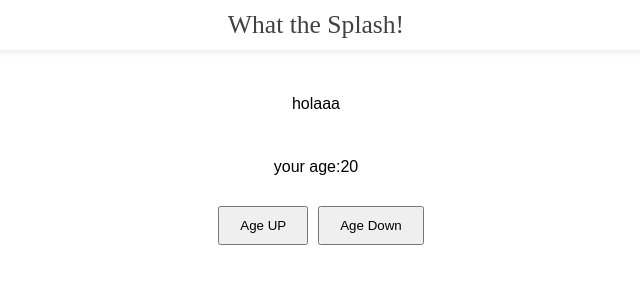
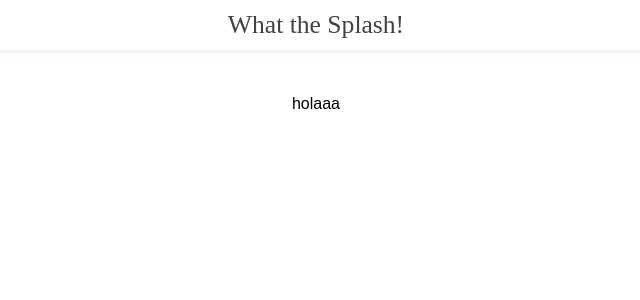
Before and after one commit to yamitrvg12/splash-image, a React (Create React App) app: page / in a window 1280 px wide. Shown: the top 300 px of the page, without its empty margins (324-964 px from the left). Built offline with nearby package versions, Linux system fonts and the light colour scheme.

Commit message:
Remove unnecessary code

```diff
--- a/src/App.js
+++ b/src/App.js
@@ -5,16 +5,10 @@ import { connect } from 'react-redux';
 import Header from './components/Header';
 import ImageGrid from './components/ImageGrid';
 
-const App = props => (
+const App = () => (
 	<div className="App">
 		<Header />
 		<ImageGrid />
-		<div className="Age-label">
-			your age:
-			<span>{props.age}</span>
-		</div>
-		<button onClick={props.onAgeUp}>Age UP</button>
-		<button onClick={props.onAgeDown}>Age Down</button>
 	</div>
 );
 
--- a/src/components/ImageGrid/index.js
+++ b/src/components/ImageGrid/index.js
@@ -4,7 +4,7 @@ import './styles.css';
 
 class ImageGrid extends Component {
 	state = {
-		images: []
+		images: [],
 	}
 
 	render() {
```
